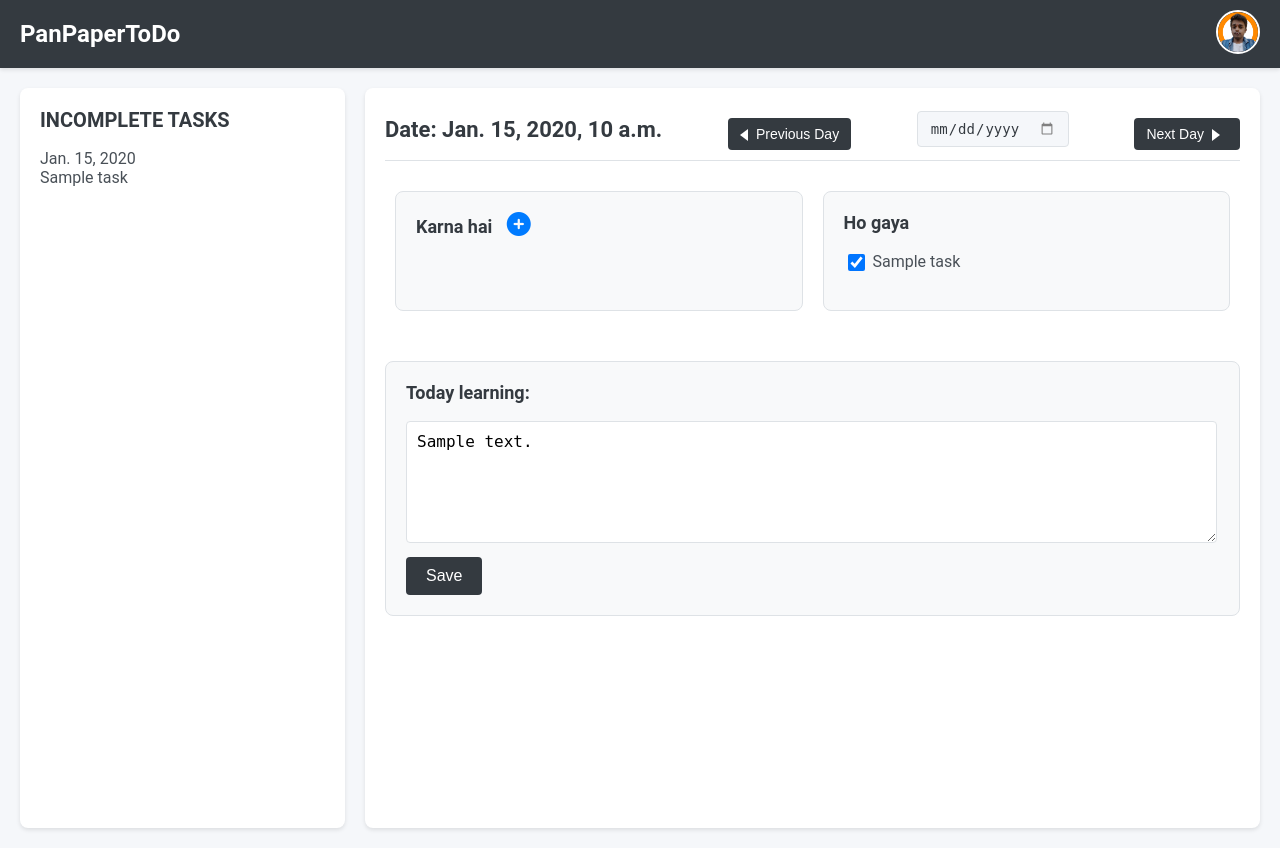
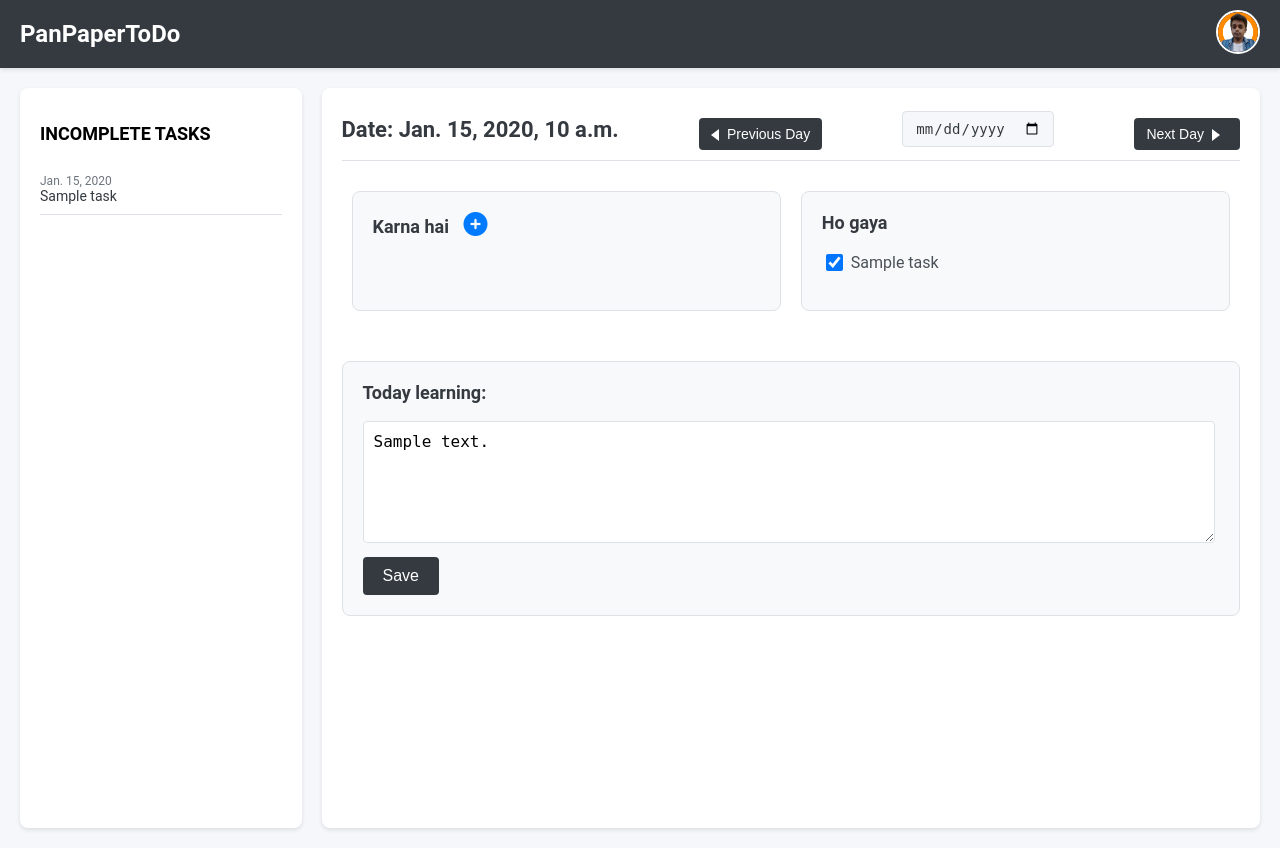
Before and after one commit to AmitJ2005/PanPaperTodo, a Django app: template todo/templates/todo/dashboard.html in a window 1280 px wide. Run offline with Django 5.2, Linux system fonts and the light colour scheme; tables that the repository leaves empty hold one stand-in row (values such as "Sample post"); the template is opened without the code that fills it: values that come from a table or form of the project are taken from there, most other values are stand-ins (such as "Sample title", 1, 10 or a date in 2020).

Commit message:
change dashboard design

```diff
--- a/todo/static/todo/css/dashboard.css
+++ b/todo/static/todo/css/dashboard.css
@@ -34,19 +34,19 @@ body {
 }
 
 .sidebar {
-    width: 25%;
     background-color: #fff;
+    border-radius: 8px;
+    box-shadow: 0 2px 4px rgba(0, 0, 0, 0.1);
     padding: 20px;
-    box-shadow: 0 2px 4px rgba(0, 0, 0, 0.1);
-    border-radius: 8px;
+    width: 250px;
     margin-right: 20px;
+    overflow-y: auto;
 }
 
 .sidebar h2 {
-    margin-top: 0;
-    font-size: 20px;
-    font-weight: 600;
-    color: #343a40;
+    font-size: 18px;
+    font-weight: bold;
+    margin-bottom: 20px;
 }
 
 .sidebar ul {
@@ -54,10 +54,21 @@ body {
     padding: 0;
 }
 
-.sidebar ul li {
-    margin-bottom: 15px;
-    font-size: 16px;
-    color: #495057;
+.sidebar li {
+    display: flex;
+    flex-direction: column;
+    padding: 10px 0;
+    border-bottom: 1px solid #dee2e6;
+}
+
+.sidebar .task-date {
+    font-size: 12px;
+    color: #6c757d;
+}
+
+.sidebar .task-title {
+    font-size: 14px;
+    color: #343a40;
 }
 
 .main {
@@ -184,13 +175,15 @@ body {
     margin-bottom: 20px;
 }
 
-.tasks .not-done, .tasks .done {
+.tasks .not-done,
+.tasks .done {
     width: 48%;
     background-color: #f8f9fa;
     padding: 20px;
     border: 1px solid #dee2e6;
     border-radius: 8px;
     margin: 10px;
+    box-sizing: border-box;
 }
 
 .tasks h3 {
@@ -209,6 +202,7 @@ body {
     margin-bottom: 10px;
     font-size: 16px;
     color: #495057;
+    word-break: break-all; /* Ensure long words break */
 }
 
 .tasks ul li a {
@@ -221,9 +215,88 @@ body {
     text-decoration: underline;
 }
 
-.tasks .not-done form,
-.tasks .done form {
-    display: inline;
+.tasks ul li form {
+    display: flex;
+    align-items: center;
+    flex-wrap: wrap; /* Ensure items wrap within the form */
+    width: 100%; /* Ensure form takes full width of container */
+}
+
+.tasks ul li form input[type="checkbox"] {
+    width: 17px;
+    height: 17px;
+    margin-right: 8px;
+    vertical-align: middle;
+}
+
+.tasks ul li form div {
+    flex: 1; /* Allow the text to take the remaining space */
+    word-break: break-word; /* Break long words */
+}
+
+
+
+#addTaskIcon {
+    cursor: pointer;
+    font-size: 24px;
+    color: #007bff;
+    margin-left: 10px;
+    transition: transform 0.3s ease, color 0.3s ease;
+}
+
+#addTaskIcon:hover {
+    transform: rotate(90deg);
+    color: #0056b3;
+}
+
+#taskInputContainer {
+    margin-top: 20px;
+}
+
+form label {
+    font-size: 16px;
+    color: #343a40;
+    font-weight: 600;
+    margin-bottom: 8px;
+    display: block;
+}
+
+form input[type="text"] {
+    width: calc(100% - 24px);
+    padding: 10px;
+    margin: 8px 0;
+    display: block;
+    border: 1px solid #dee2e6;
+    border-radius: 4px;
+    box-sizing: border-box;
+    font-size: 16px;
+    color: #495057;
+    background-color: #f8f9fa;
+    transition: border-color 0.3s ease, background-color 0.3s ease;
+}
+
+form input[type="text"]:focus {
+    border-color: #007bff;
+    background-color: #fff;
+    outline: none;
+}
+
+form button[type="submit"],
+button {
+    background-color: #343a40;
+    color: #fff;
+    border: none;
+    padding: 10px 20px;
+    cursor: pointer;
+    margin-top: 10px;
+    font-size: 16px;
+    border-radius: 4px;
+    transition: background-color 0.3s ease;
+}
+
+form button[type="submit"]:hover,
+button:hover {
+    background-color: #495057;
 }
 
 .learning {
@@ -249,107 +322,3 @@ textarea {
     border: 1px solid #dee2e6;
     border-radius: 4px;
 }
-
-button {
-    background-color: #343a40;
-    color: #fff;
-    border: none;
-    padding: 10px 20px;
-    cursor: pointer;
-    margin-top: 10px;
-    font-size: 16px;
-    border-radius: 4px;
-}
-
-button:hover {
-    background-color: #495057;
-}
-
-.tasks ul li form {
-    display: flex;
-    align-items: center;
-}
-
-.tasks ul li form label {
-    margin-left: 0px;
-}
-
-.tasks ul li form input[type="checkbox"] {
-    margin-right: 20px;
-}
-
-/* Increase the size of the checkbox */
-.tasks ul li form input[type="checkbox"] {
-    width: 17px; /* Adjust the width as needed */
-    height: 17px; /* Adjust the height as needed */
-    margin-right: 8px; /* Adjust the margin as needed */
-    align-items: center;
-    vertical-align: middle;
-}
-
-/* Style for the Font Awesome "+" icon */
-#addTaskIcon {
-    cursor: pointer;
-    font-size: 24px;
-    color: #007bff;
-    margin-left: 10px;
-    transition: transform 0.3s ease, color 0.3s ease;
-}
-
-#addTaskIcon:hover {
-    transform: rotate(90deg);
-    color: #0056b3;
-}
-
-/* Style the task input container */
-#taskInputContainer {
-    margin-top: 20px;
-}
-
-/* Style the form label */
-form label {
-    font-size: 16px;
-    color: #343a40;
-    font-weight: 600;
-    margin-bottom: 8px;
-    display: block;
-}
-
-/* Style the input box */
-form input[type="text"] {
-    width: calc(100% - 24px); /* Adjust width as needed */
-    padding: 10px;
-    margin: 8px 0;
-    display: block;
-    border: 1px solid #dee2e6;
-    border-radius: 4px;
-    box-sizing: border-box;
-    font-size: 16px;
-    color: #495057;
-    background-color: #f8f9fa;
-    transition: border-color 0.3s ease, background-color 0.3s ease;
-}
-
-/* Style the input box on focus */
-form input[type="text"]:focus {
-    border-color: #007bff;
-    background-color: #fff;
-    outline: none;
-}
-
-/* Style the add task button */
-form button[type="submit"] {
-    background-color: #343a40;
-    color: #fff;
-    border: none;
-    padding: 10px 20px;
-    cursor: pointer;
-    font-size: 16px;
-    border-radius: 4px;
-    transition: background-color 0.3s ease;
-}
-
-/* Style the button on hover */
-form button[type="submit"]:hover {
-    background-color: #495057;
-}
--- a/todo/templates/todo/dashboard.html
+++ b/todo/templates/todo/dashboard.html
@@ -17,11 +17,13 @@
     </div>
     <div class="container">
         <div class="sidebar">
-            <h2>INCOMPLETE TASKS
-            </h2>
+            <h2>INCOMPLETE TASKS</h2>
             <ul>
                 {% for task in not_done_tasks %}
-                <li>{{ task.due_date }}<br>{{ task.title }}</li>
+                <li>
+                    <div class="task-date">{{ task.due_date }}</div>
+                    <div class="task-title">{{ task.title }}</div>
+                </li>
                 {% endfor %}
             </ul>
         </div>
@@ -41,7 +43,8 @@
                         <li>
                             <form method="post" action="{% url 'complete_task' task.id %}">
                                 {% csrf_token %}
-                                <input type="checkbox" onclick="this.form.submit()">{{ task.title }}
+                                <input type="checkbox" onclick="this.form.submit()">
+                                <div>{{ task.title }}</div>
                                 <a href="{% url 'edit_task' task.id %}">Edit</a>
                                 <a href="{% url 'delete_task' task.id %}">Delete</a>
                             </form>
```
Also changed, not shown: other parts of todo/static/todo/css/dashboard.css (+27 -47 lines).
